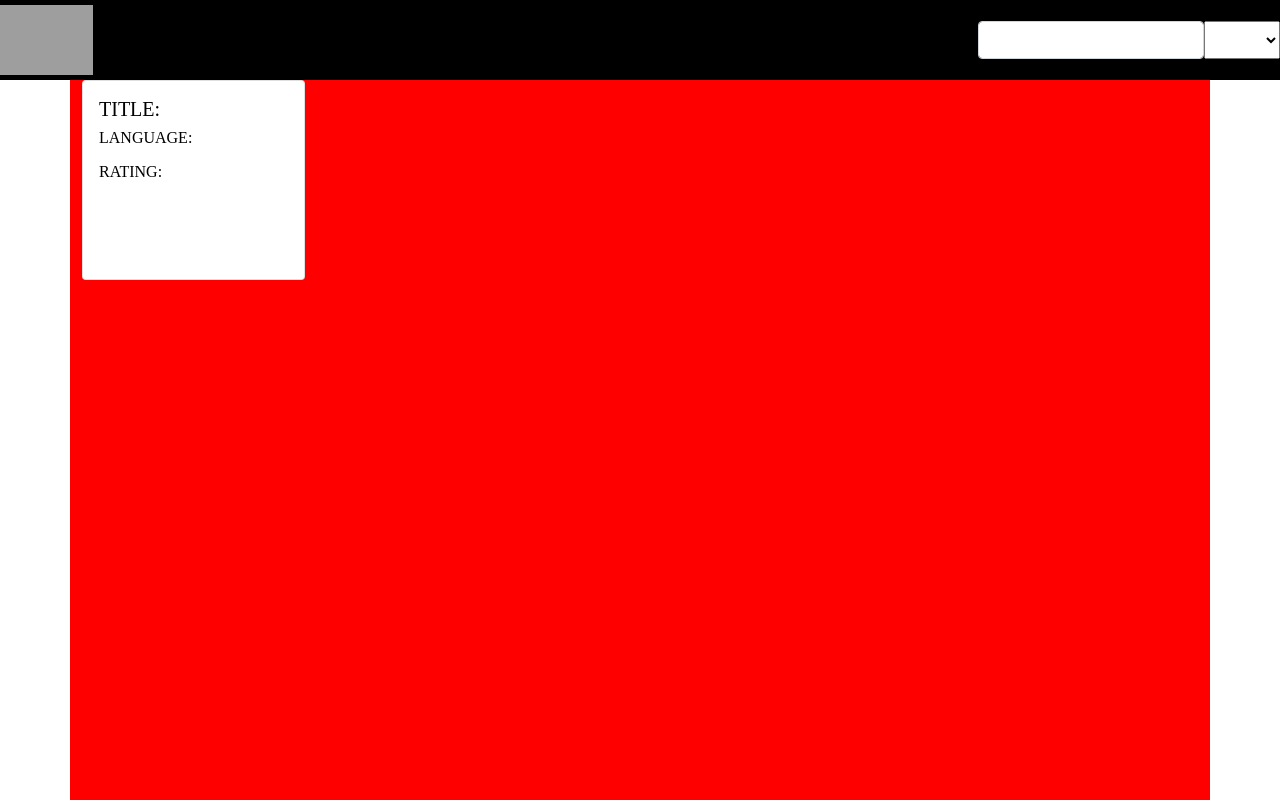
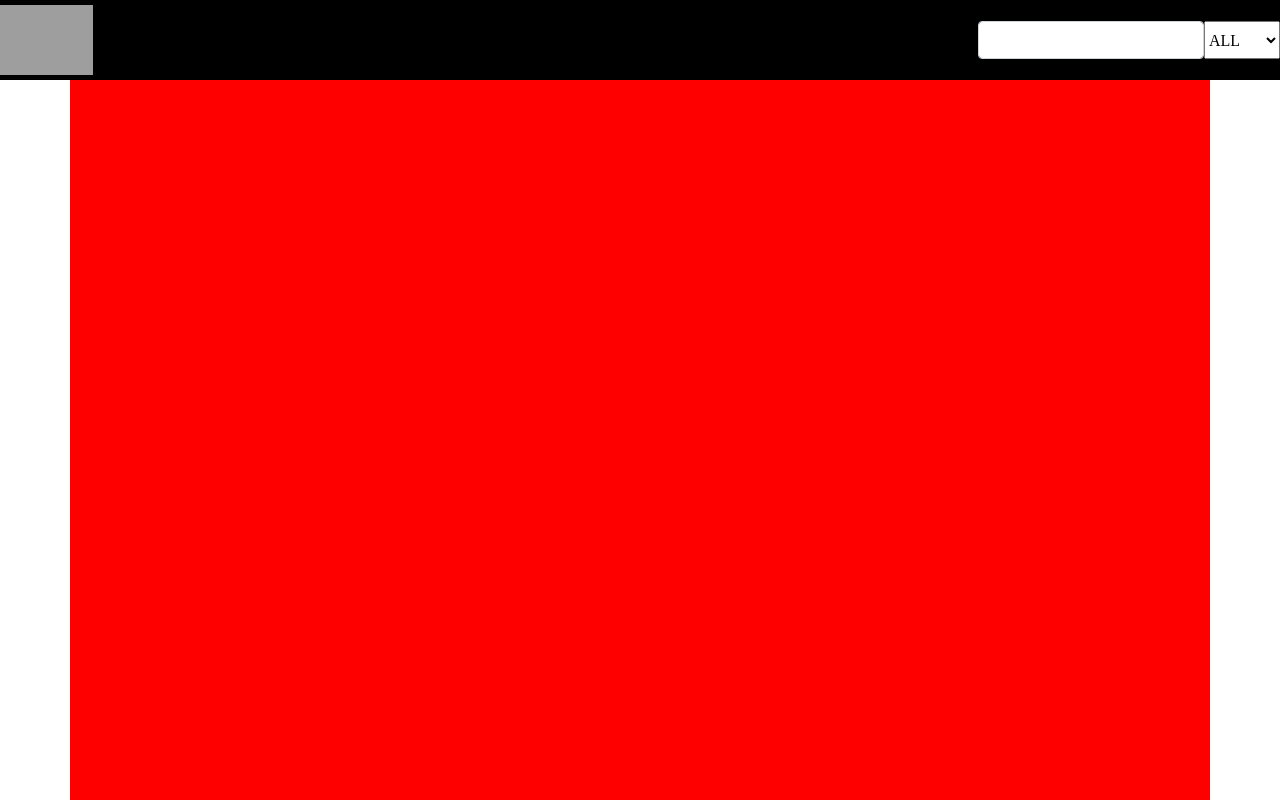
Before and after one commit to FrancescoCataletto/vue-boolflix, a Vue app: page / in a window 1280 px wide. Built offline with nearby package versions, Linux system fonts and the light colour scheme; grey boxes are pictures that could not be loaded; what vue-flag-icon would draw is missing.

Commit message:
draft of card component working

```diff
--- a/src/App.vue
+++ b/src/App.vue
@@ -4,7 +4,8 @@
     <HeaderComponent @change="searchMovie"
                      @type="filmTyped"/>
 
-    <MainComponent :movieArr="movieArr"/>
+    <MainComponent :movieArr="movieArr"
+                   :tvArr="tvArr"/>
 
   </div>
 </template>
@@ -24,14 +25,16 @@ export default {
 data(){
   return{
     mockURL: "https://api.themoviedb.org/3/search/",
+    // valore del menu select
+    selected: "",
     //params go into the API request: server side does the computation
-    selected: "",
     params: {
       query: "",
       api_key: "dcc94704b9ae6a8949ee1cf936124c9f",
       language: "it_IT"
     },
-    movieArr: []
+    movieArr: [],
+    tvArr: []
   }
 },
 
@@ -42,21 +45,23 @@ methods:{
       params: this.params
     })
     .then(res => {
-      this.movieArr = res.data.results
-      console.log(res)
-      console.log(this.movieArr)
+      if(this.selected === "movie"){
+        this.movieArr = res.data.results
+      }else if(this.selected === "tv"){
+        this.tvArr = res.data.results
+      }
     })
     .catch(err =>{
       console.log(err)
     })
   },
-
+  // film o serie tv digitata
   filmTyped(film){
     this.params.query = film
   },
-  //function that get triggered when the search button in the header is clicked: make the query param equal to the "input" text in the header component
+  // valori del menu select
   searchMovie(input){
-    if(input === "all"){
+    if(input === ""){
       input = "multi"
     }
     this.selected = input
--- a/src/components/HeaderComponent.vue
+++ b/src/components/HeaderComponent.vue
@@ -6,7 +6,7 @@
       <div class="d-flex">
           <input class="form-control" type="text" @change="$emit('type', movie)" v-model="movie">
           <select name="" id="" @change="$emit('change', value)" v-model="value">
-              <option value="all">ALL</option>
+              <option value="" selected>ALL</option>
               <option value="movie">MOVIE</option>
               <option value="tv">SERIES</option>
           </select>
--- a/src/components/MainComponent.vue
+++ b/src/components/MainComponent.vue
@@ -5,7 +5,9 @@
                           :key="`movie${index}`"
                           :singleMovieCard="movie"/>
 
-      <TvCardComponent />
+      <TvCardComponent v-for="(serie, index) in tvArr"
+                          :key="`serie${index}`"
+                          :singleTvCard="serie"/>
 
   </main>
 </template>
@@ -19,7 +21,8 @@ export default {
     components: { MovieCardComponent, TvCardComponent },
 
     props:{
-        movieArr: Array
+        movieArr: Array,
+        tvArr: Array
     }
 }
 </script>
--- a/src/components/TvCardComponent.vue
+++ b/src/components/TvCardComponent.vue
@@ -1,10 +1,10 @@
 <template>
     <div class="card">
       <div class="card-body">
-          <h5>TITLE:</h5>
-          <h6></h6>
-          <p>LANGUAGE:</p>
-          <p>RATING:</p>
+          <h5>TITLE: {{singleTvCard.name}}</h5>
+          <h6>{{singleTvCard.original_name}}</h6>
+          <p>LANGUAGE: {{singleTvCard.original_language}}</p>
+          <p>RATING: {{singleTvCard.vote_average}}</p>
       </div>
     </div>
 </template>
@@ -12,7 +12,11 @@
 <script>
 
 export default {
-    name: "TVCardComponent"
+    name: "TVCardComponent",
+
+    props:{
+        singleTvCard: Object
+    }
 }
 </script>
 
```
